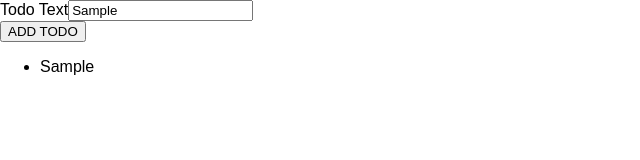
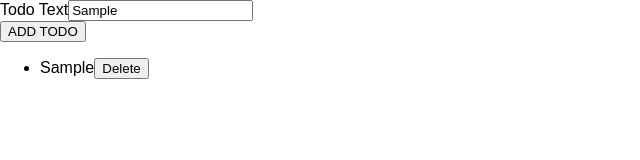
Before and after one commit to leszeq/react-with-typescript, a React (Create React App) app: page / in a window 1280 px wide. Both pictures are taken after typing "Sample" into the empty fields and a click on the button "ADD TODO". Shown: the top 160 px of the page, without its empty margins (0-640 px from the left). Built offline with nearby package versions, Linux system fonts and the light colour scheme.

Commit message:
more props and state

```diff
--- a/src/App.tsx
+++ b/src/App.tsx
@@ -12,10 +12,17 @@
 			{ id: Math.random().toString(), text: text },
 		]);
 	};
+
+const todoDleteHandler = (todoId: string) => {
+  setTodos(prevTodos => {
+    return prevTodos.filter(todo => todo.id !== todoId);
+  })
+};
+
 	return (
 		<div className='App'>
 			<NewTodo onAddTodo={todoAddHandler} />
-			<TodoList items={todos} />
+			<TodoList items={todos} onDeleteTodo={todoDleteHandler}/>
 		</div>
 	);
 };
--- a/src/components/TodoList.tsx
+++ b/src/components/TodoList.tsx
@@ -5,13 +5,17 @@
 		id: string;
 		text: string;
 	}[];
+    onDeleteTodo: (id: string) => void;
 }
 
 const TodoList: React.FC<TodoListProps> = (props) => {
 	return (
 		<ul>
 			{props.items.map((todo) => (
-				<li key={todo.id}>{todo.text}</li>
+				<li key={todo.id}>
+                <span>{todo.text}</span>
+                <button onClick={props.onDeleteTodo.bind(null, todo.id)}>Delete</button>
+                </li>
 			))}
 		</ul>
 	);
```
